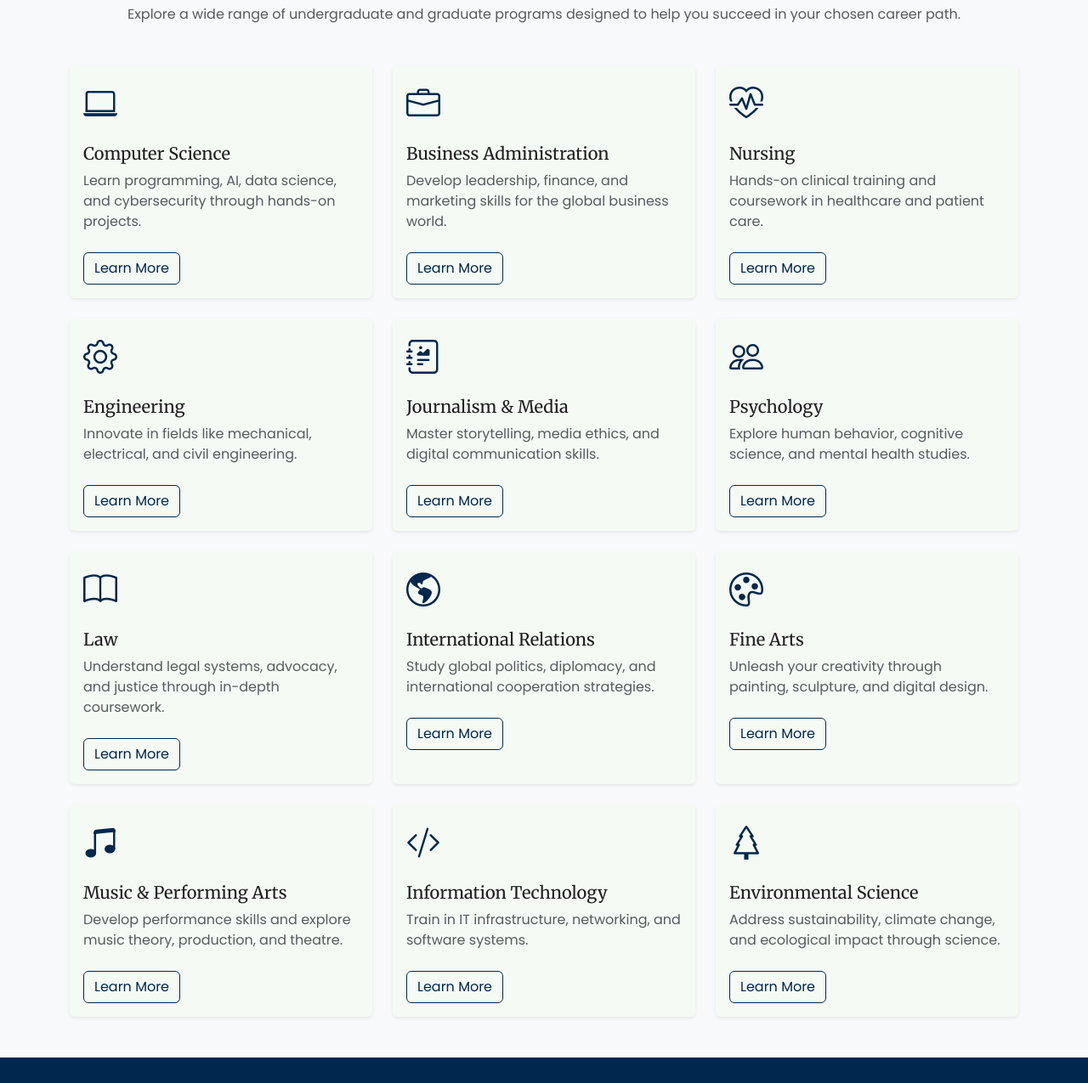
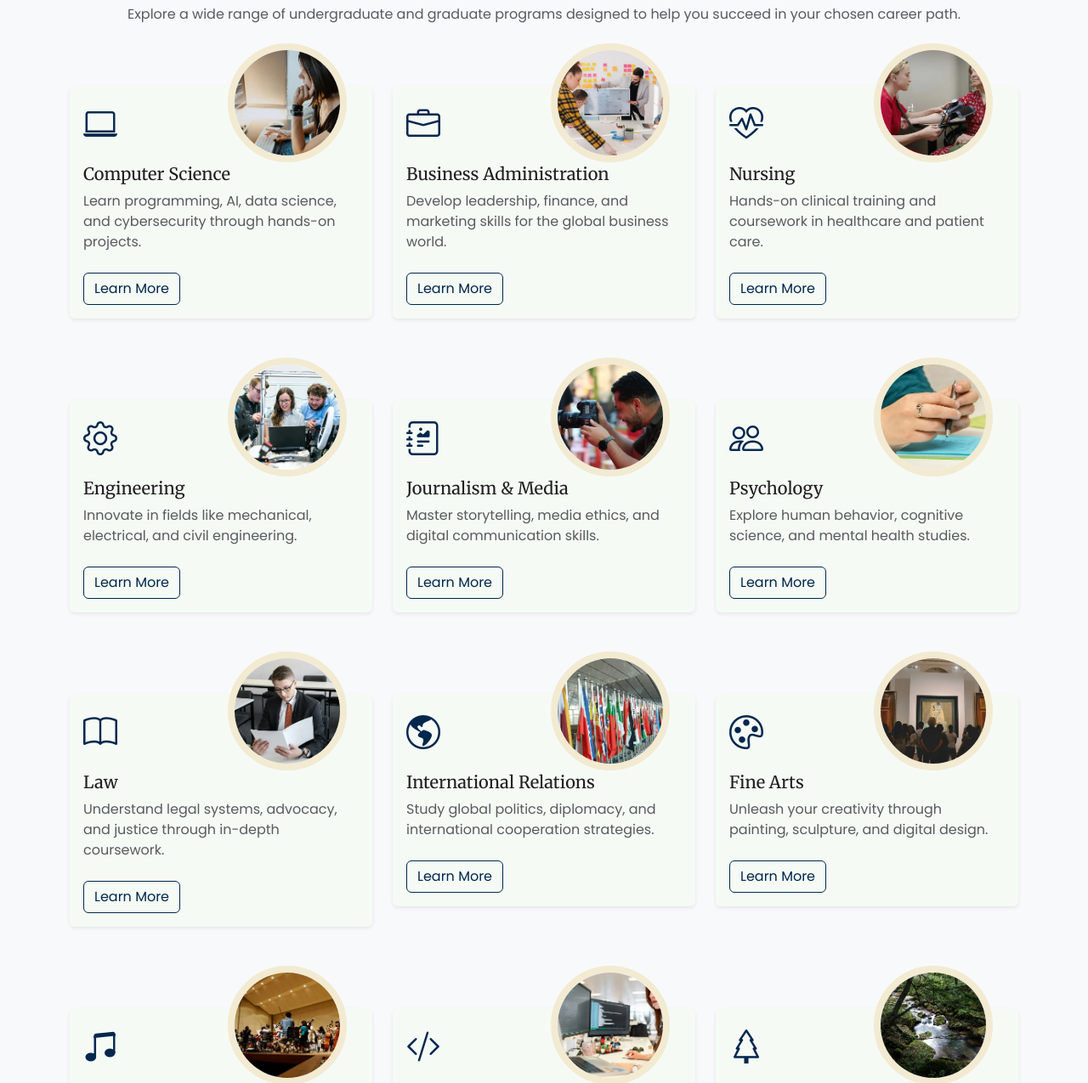
Before and after one commit to walterfcr/instituto, a plain HTML site: page programs.html in a window 1280 px wide. Shown: the part 145-1420 px from the top of the page at 85% size. Drawn offline with nearby package versions, Linux system fonts and the light colour scheme.

Commit message:
images in  programs

```diff
--- a/css/style.css
+++ b/css/style.css
@@ -36,6 +36,18 @@ h1, h2, h3, h4, h5{
   background: var(--bs-body-bg);
 }
 
+.floating-image {
+  position: absolute;
+  top: -50px;
+  right: 30px;
+  width: 140px; /* adjust as needed */
+  height: 140px;
+  z-index: 2;
+  border: 8px solid var(--bs-warning-soft); /* white border */
+  border-radius: 50%;       /* optional: makes the image circular */
+  object-fit: cover;
+}
+
 /**/
 .post-header img {
   max-width: 100%;
--- a/css/themes.css
+++ b/css/themes.css
@@ -2,6 +2,7 @@ body.theme-blue {
   --bs-primary: #00274D;
   --bs-secondary: #333333;
   --bs-warning: #FFB800;
+  --bs-warning-soft: #f3ead2;
   --bs-body-bg: #f5faf5;
   --bs-body-color: #1E1E1E;
 }
@@ -10,6 +11,7 @@ body.theme-green {
   --bs-primary: #1B4332;
   --bs-secondary: #2E463B;
   --bs-warning: #D88C63;
+  --bs-warning-soft: #e2dbd7;
   --bs-body-bg: #fffcf4;
   --bs-body-color: #1B1B1B;
 }
@@ -18,6 +20,7 @@ body.theme-red {
   --bs-primary: #a71836;
   --bs-secondary: #1E1E1E;
   --bs-warning: #2979FF;
+  --bs-warning-soft: #bed1f3;
   --bs-body-bg: #eeeeee;
   --bs-body-color: #000000;
 }
--- a/programs.html
+++ b/programs.html
@@ -37,7 +37,13 @@
 
 <div class="row g-4">
       <!-- Program 1 -->
-      <div class="col-md-6 col-lg-4" data-aos="fade-up">
+<div class="col-md-6 col-lg-4 mt-5 mb-5" data-aos="fade-up">
+  <div class="position-relative">
+
+    <!-- Floating image -->
+    <img src="images/programs/computer-science.webp" alt="Decorative" class="floating-image" data-aos="fade-down-left">
+
+    <!-- Card -->
     <div class="card h-100 shadow-sm border-0">
       <div class="card-body">
         <div class="mb-3 text-primary fs-1"><i class="bi bi-laptop"></i></div>
@@ -49,9 +55,16 @@
       </div>
     </div>
   </div>
+</div>
 
       <!-- Program 2 -->
-      <div class="col-md-6 col-lg-4" data-aos="fade-up" data-aos-delay="50">
+<div class="col-md-6 col-lg-4 mt-5 mb-5" data-aos="fade-up">
+  <div class="position-relative">
+
+    <!-- Floating image -->
+    <img src="images/programs/business-administration.webp" alt="Decorative" class="floating-image" data-aos="fade-down-left">
+
+    <!-- Card -->
     <div class="card h-100 shadow-sm border-0">
           <div class="card-body">
             <div class="mb-3 text-primary fs-1"><i class="bi bi-briefcase"></i></div>
@@ -63,9 +76,16 @@
       </div>
     </div>
   </div>
+</div>
 
       <!-- Program 3 -->
-      <div class="col-md-6 col-lg-4" data-aos="fade-up" data-aos-delay="100">
+<div class="col-md-6 col-lg-4 mt-5 mb-5" data-aos="fade-up">
+  <div class="position-relative">
+
+    <!-- Floating image -->
+    <img src="images/programs/nursing.webp" alt="Decorative" class="floating-image" data-aos="fade-down-left">
+
+    <!-- Card -->
     <div class="card h-100 shadow-sm border-0">
           <div class="card-body">
             <div class="mb-3 text-primary fs-1"><i class="bi bi-heart-pulse"></i></div>
@@ -77,9 +97,16 @@
       </div>
     </div>
   </div>
+</div>
 
       <!-- Program 4 -->
-      <div class="col-md-6 col-lg-4" data-aos="fade-up">
+<div class="col-md-6 col-lg-4 mt-5 mb-5" data-aos="fade-up">
+  <div class="position-relative">
+
+    <!-- Floating image -->
+    <img src="images/programs/engineering.webp" alt="Decorative" class="floating-image" data-aos="fade-down-left">
+
+    <!-- Card -->
     <div class="card h-100 shadow-sm border-0">
           <div class="card-body">
             <div class="mb-3 text-primary fs-1"><i class="bi bi-gear"></i></div>
@@ -91,9 +118,16 @@
       </div>
     </div>
   </div>
+</div>
 
       <!-- Program 5 -->
-      <div class="col-md-6 col-lg-4" data-aos="fade-up" data-aos-delay="50">
+<div class="col-md-6 col-lg-4 mt-5 mb-5" data-aos="fade-up">
+  <div class="position-relative">
+
+    <!-- Floating image -->
+    <img src="images/programs/journalism-media.webp" alt="Decorative" class="floating-image" data-aos="fade-down-left">
+
+    <!-- Card -->
     <div class="card h-100 shadow-sm border-0">
           <div class="card-body">
             <div class="mb-3 text-primary fs-1"><i class="bi bi-journal-richtext"></i></div>
@@ -105,9 +139,16 @@
       </div>
     </div>
   </div>
+</div>
 
       <!-- Program 6 -->
-      <div class="col-md-6 col-lg-4" data-aos="fade-up" data-aos-delay="100">
+<div class="col-md-6 col-lg-4 mt-5 mb-5" data-aos="fade-up">
+  <div class="position-relative">
+
+    <!-- Floating image -->
+    <img src="images/programs/psychology.webp" alt="Decorative" class="floating-image" data-aos="fade-down-left">
+
+    <!-- Card -->
     <div class="card h-100 shadow-sm border-0">
           <div class="card-body">
             <div class="mb-3 text-primary fs-1"><i class="bi bi-people"></i></div>
@@ -119,9 +160,16 @@
       </div>
     </div>
   </div>
+</div>
 
       <!-- Program 7 -->
-      <div class="col-md-6 col-lg-4" data-aos="fade-up">
+<div class="col-md-6 col-lg-4 mt-5 mb-5" data-aos="fade-up">
+  <div class="position-relative">
+
+    <!-- Floating image -->
+    <img src="images/programs/law.webp" alt="Decorative" class="floating-image" data-aos="fade-down-left">
+
+    <!-- Card -->
     <div class="card h-100 shadow-sm border-0">
           <div class="card-body">
             <div class="mb-3 text-primary fs-1"><i class="bi bi-book"></i></div>
@@ -133,9 +181,16 @@
       </div>
     </div>
   </div>
+</div>
 
       <!-- Program 8 -->
-      <div class="col-md-6 col-lg-4" data-aos="fade-up" data-aos-delay="50">
+<div class="col-md-6 col-lg-4 mt-5 mb-5" data-aos="fade-up">
+  <div class="position-relative">
+
+    <!-- Floating image -->
+    <img src="images/programs/international-relations.webp" alt="Decorative" class="floating-image" data-aos="fade-down-left">
+
+    <!-- Card -->
     <div class="card h-100 shadow-sm border-0">
           <div class="card-body">
             <div class="mb-3 text-primary fs-1"><i class="bi bi-globe-americas"></i></div>
@@ -147,9 +202,16 @@
       </div>
     </div>
   </div>
+</div>
 
-      <!-- Program 9 -->
-      <div class="col-md-6 col-lg-4" data-aos="fade-up" data-aos-delay="100">
+      <!-- Program 9-->
+<div class="col-md-6 col-lg-4 mt-5 mb-5" data-aos="fade-up">
+  <div class="position-relative">
+
+    <!-- Floating image -->
+    <img src="images/programs/fine-arts.webp" alt="Decorative" class="floating-image" data-aos="fade-down-left">
+
+    <!-- Card -->
     <div class="card h-100 shadow-sm border-0">
           <div class="card-body">
             <div class="mb-3 text-primary fs-1"><i class="bi bi-palette"></i></div>
@@ -161,9 +223,16 @@
       </div>
     </div>
   </div>
+</div>
 
-      <!-- Program 10 -->
-      <div class="col-md-6 col-lg-4" data-aos="fade-up">
+      <!-- Program 10-->
+<div class="col-md-6 col-lg-4 mt-5 mb-5" data-aos="fade-up">
+  <div class="position-relative">
+
+    <!-- Floating image -->
+    <img src="images/programs/music-performing-arts.webp" alt="Decorative" class="floating-image" data-aos="fade-down-left">
+
+    <!-- Card -->
     <div class="card h-100 shadow-sm border-0">
           <div class="card-body">
             <div class="mb-3 text-primary fs-1"><i class="bi bi-music-note-beamed"></i></div>
@@ -175,9 +244,16 @@
       </div>
     </div>
   </div>
+</div>
 
-      <!-- Program 11 -->
-      <div class="col-md-6 col-lg-4" data-aos="fade-up" data-aos-delay="50">
+      <!-- Program 11-->
+<div class="col-md-6 col-lg-4 mt-5 mb-5" data-aos="fade-up">
+  <div class="position-relative">
+
+    <!-- Floating image -->
+    <img src="images/programs/information-technology.webp" alt="Decorative" class="floating-image" data-aos="fade-down-left">
+
+    <!-- Card -->
     <div class="card h-100 shadow-sm border-0">
           <div class="card-body">
             <div class="mb-3 text-primary fs-1"><i class="bi bi-code-slash"></i></div>
@@ -189,9 +265,16 @@
       </div>
     </div>
   </div>
+</div>
 
-      <!-- Program 12 -->
-      <div class="col-md-6 col-lg-4" data-aos="fade-up" data-aos-delay="100">
+      <!-- Program 12-->
+<div class="col-md-6 col-lg-4 mt-5 mb-5" data-aos="fade-up">
+  <div class="position-relative">
+
+    <!-- Floating image -->
+    <img src="images/programs/environmental-science.webp" alt="Decorative" class="floating-image" data-aos="fade-down-left">
+
+    <!-- Card -->
     <div class="card h-100 shadow-sm border-0">
           <div class="card-body">
             <div class="mb-3 text-primary fs-1"><i class="bi bi-tree"></i></div>
@@ -204,6 +287,7 @@
     </div>
   </div>
 </div>
+
 </div>
   <!-- 1. Computer Science -->
 <div class="modal fade" id="modalComputerScience" tabindex="-1" aria-labelledby="modalComputerScienceLabel" aria-hidden="true">
```
Lines whose indentation alone changed are shown as unchanged.
